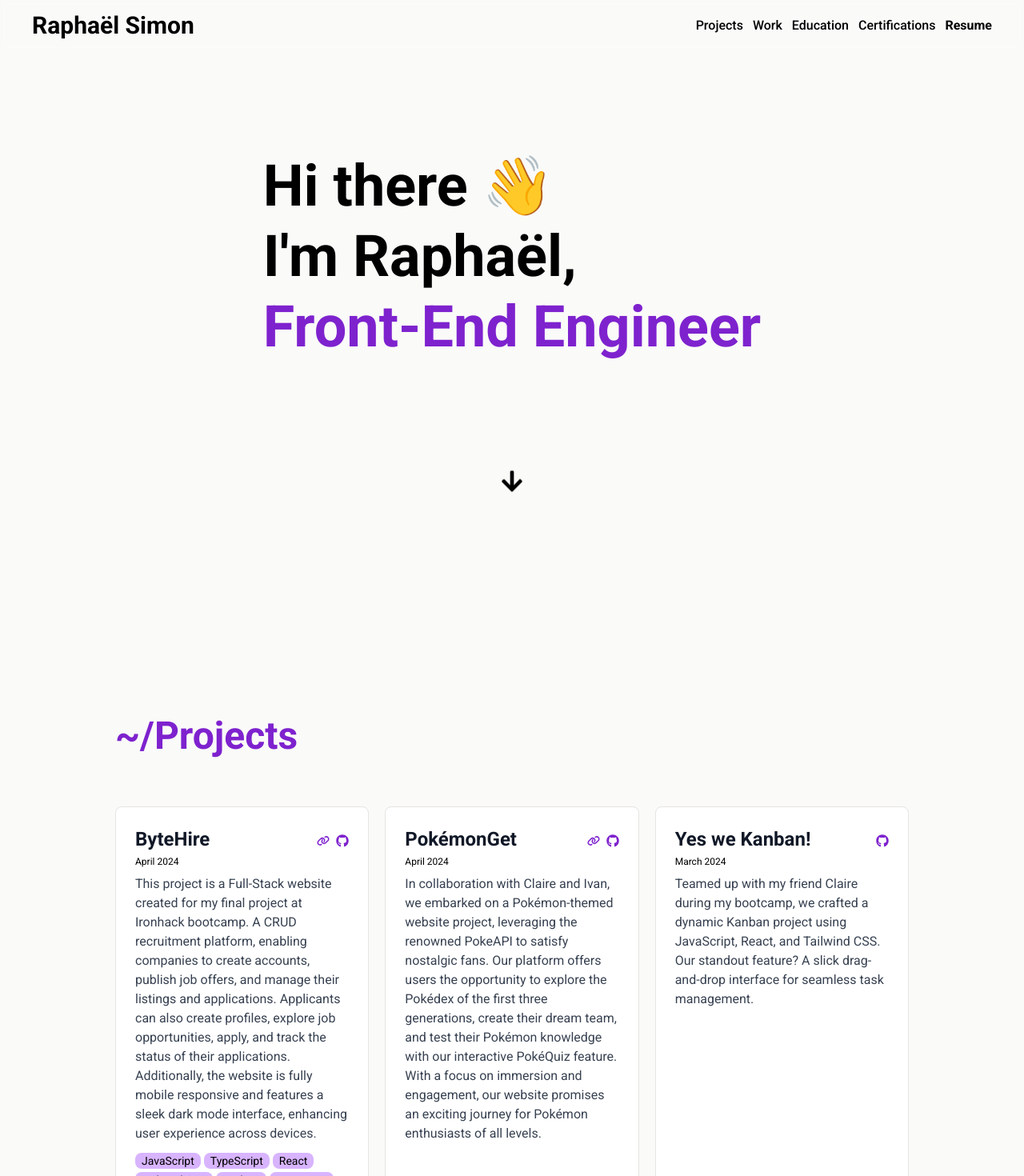
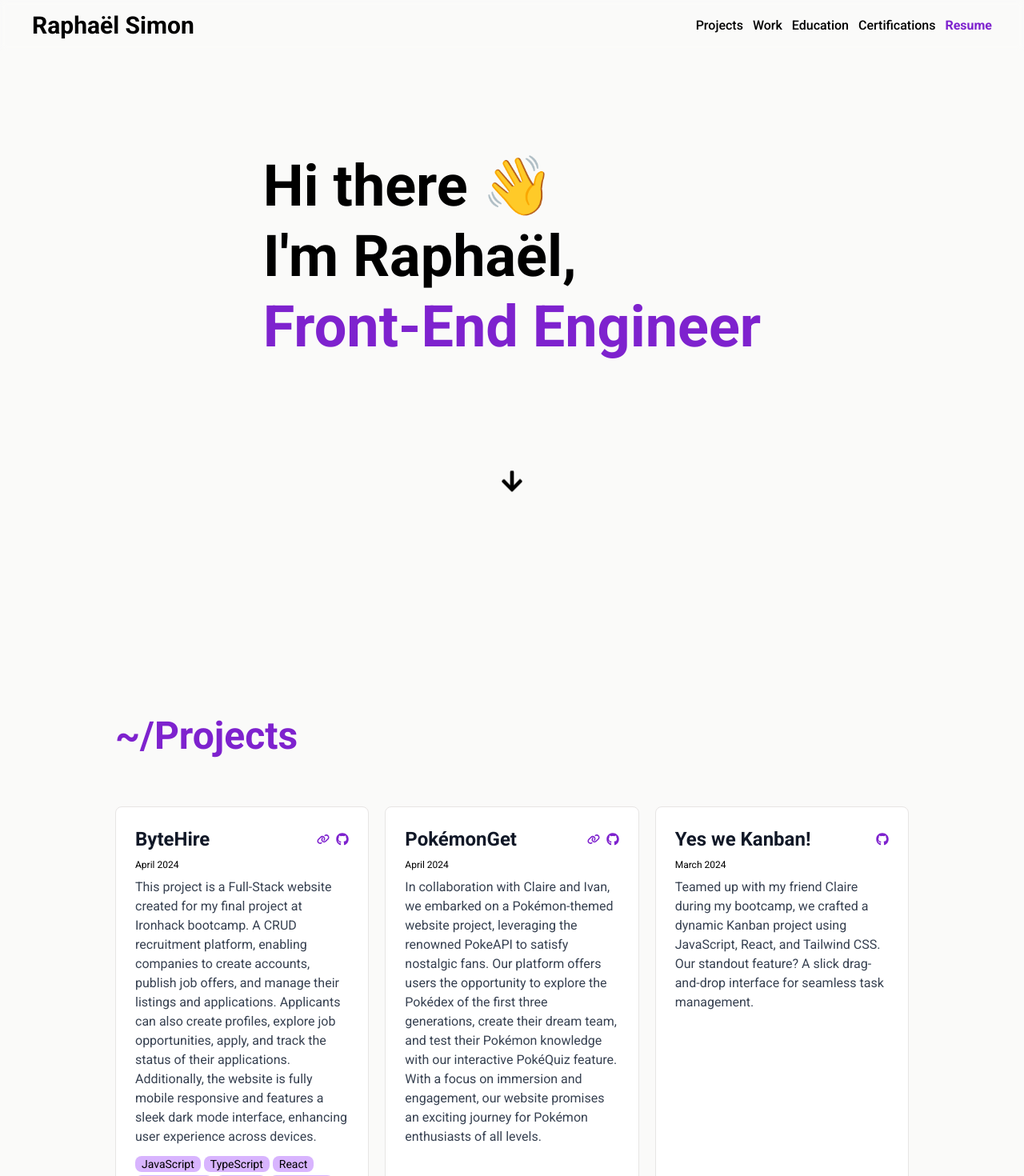
Before and after one commit to smnraphael/portfolio, a React (Vite) app: page / in a window 1280 px wide. Shown: the top 1470 px of the page at 80% size. Built offline with nearby package versions, Linux system fonts and the light colour scheme.

Commit message:
margin under project title + contrast color for resume

```diff
--- a/src/components/Navbar.jsx
+++ b/src/components/Navbar.jsx
@@ -39,7 +39,11 @@ function Navbar() {
           <a href="#certifications">Certifications</a>
         </li>
         <li>
-          <a href={resume} target="_blank" className="font-semibold">
+          <a
+            href={resume}
+            target="_blank"
+            className="font-semibold text-purple-700 dark:text-lime-400"
+          >
             Resume
           </a>
         </li>
@@ -84,7 +88,7 @@ function Navbar() {
                 <a
                   href={resume}
                   target="_blank"
-                  className="block cursor-pointer px-4 py-2 text-md font-semibold text-gray-700 hover:bg-gray-100 hover:text-gray-900 dark:text-gray-300 dark:hover:bg-gray-700 dark:hover:text-white"
+                  className="block cursor-pointer px-4 py-2 text-md font-semibold text-purple-700 hover:bg-gray-100 hover:text-gray-900 dark:text-lime-400 dark:hover:bg-gray-700 dark:hover:text-white"
                 >
                   Resume
                 </a>
--- a/src/components/ProjectCard.jsx
+++ b/src/components/ProjectCard.jsx
@@ -6,8 +6,8 @@ function ProjectCard({ title, date, content, stack, link }) {
     <div className="max-w-sm p-6 bg-white border border-stone-200 rounded-lg dark:bg-gray-800 dark:border-gray-700">
       <div className="flex flex-col justify-between h-full">
         <div>
-          <div className="flex flex-wrap items-center justify-between gap-2">
-            <p className="text-2xl font-bold mb-1 text-gray-900 dark:text-white">
+          <div className="flex flex-wrap items-center justify-between gap-2 mb-2">
+            <p className="text-2xl font-bold text-gray-900 dark:text-white">
               {title}
             </p>
             <div className="flex gap-2">
@@ -32,7 +32,7 @@ function ProjectCard({ title, date, content, stack, link }) {
           {stack.map((techno, index) => (
             <p
               key={index}
-              className="px-2 text-sm text-black dark:text-white bg-purple-300 dark:bg-lime-700 rounded-lg"
+              className="px-2 text-sm text-black dark:text-white bg-purple-300 dark:bg-lime-600 rounded-lg"
             >
               {techno}
             </p>
```
